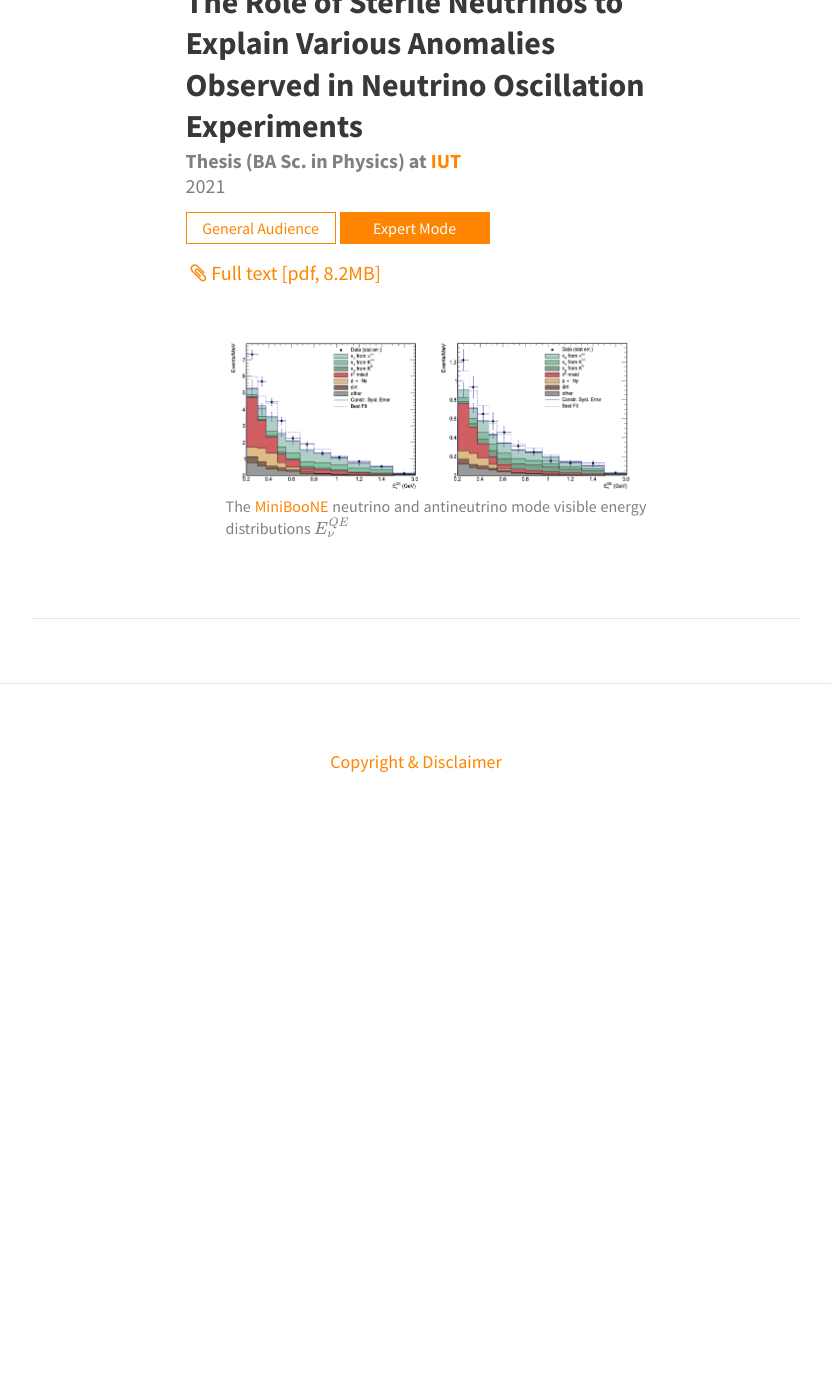
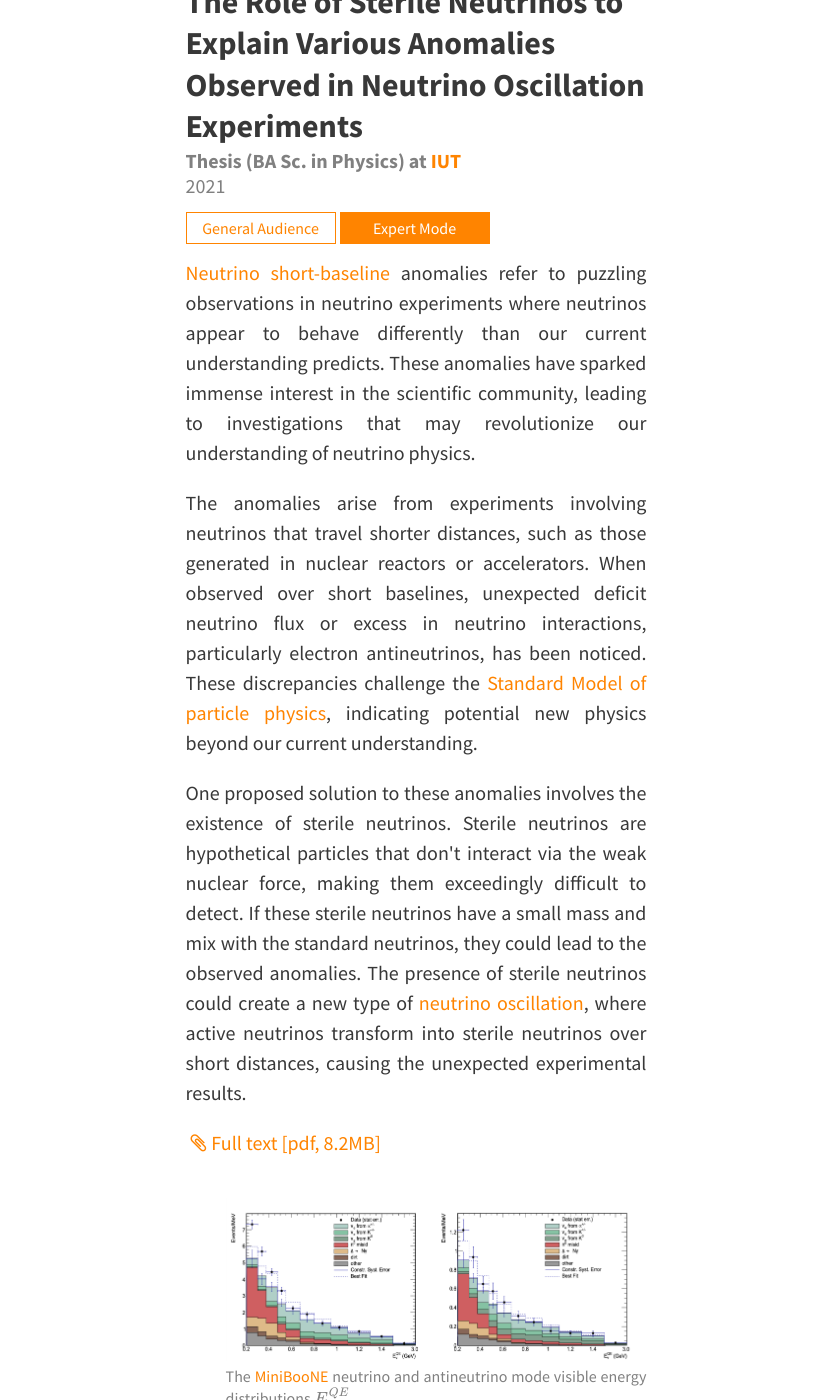
Before and after one commit to SinaEtebar/Website, a Jekyll site: the page built from research.md, in a window 1280 px wide and 1400 px high, scrolled down 395 px. Shown: the whole window, without its empty margins (224-1055 px from the left). Built offline with Jekyll 4.4.1, drawn with Linux system fonts in a browser that asks for light colours; before the commit the page ends 1234 px from its top, so only the background shows below that.

Commit message:
Update research.md

```diff
--- a/research.md
+++ b/research.md
@@ -36,6 +36,9 @@ Neutrino Oscillation Experiments</h2>
       <p>For my thesis I reviewed various neutrino experiments and explained and reviewed various sterile neutrino models that were used to explain them. </p>
     </div>
     <div id="expertTextBAPhy" class="expert">
+    <p><a href="https://sbn.fnal.gov/">Neutrino short-baseline</a> anomalies refer to puzzling observations in neutrino experiments where neutrinos appear to behave differently than our current understanding predicts. These anomalies have sparked immense interest in the scientific community, leading to investigations that may revolutionize our understanding of neutrino physics.</p>
+    <p>The anomalies arise from experiments involving neutrinos that travel shorter distances, such as those generated in nuclear reactors or accelerators. When observed over short baselines, unexpected deficit neutrino flux or excess in neutrino interactions, particularly electron antineutrinos, has been noticed. These discrepancies challenge the <a href="https://en.wikipedia.org/wiki/Standard_Model">Standard Model of particle physics</a>, indicating potential new physics beyond our current understanding.</p>
+    <p>One proposed solution to these anomalies involves the existence of sterile neutrinos. Sterile neutrinos are hypothetical particles that don't interact via the weak nuclear force, making them exceedingly difficult to detect. If these sterile neutrinos have a small mass and mix with the standard neutrinos, they could lead to the observed anomalies. The presence of sterile neutrinos could create a new type of <a href="https://en.wikipedia.org/wiki/Neutrino_oscillation">neutrino oscillation</a>, where active neutrinos transform into sterile neutrinos over short distances, causing the unexpected experimental results.</p>
     </div>
   </div>
   <div class="project-more-information">
```
